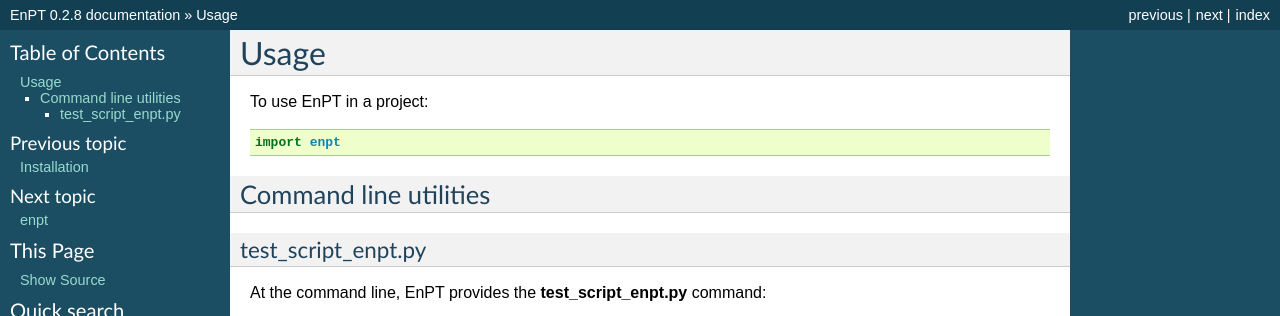
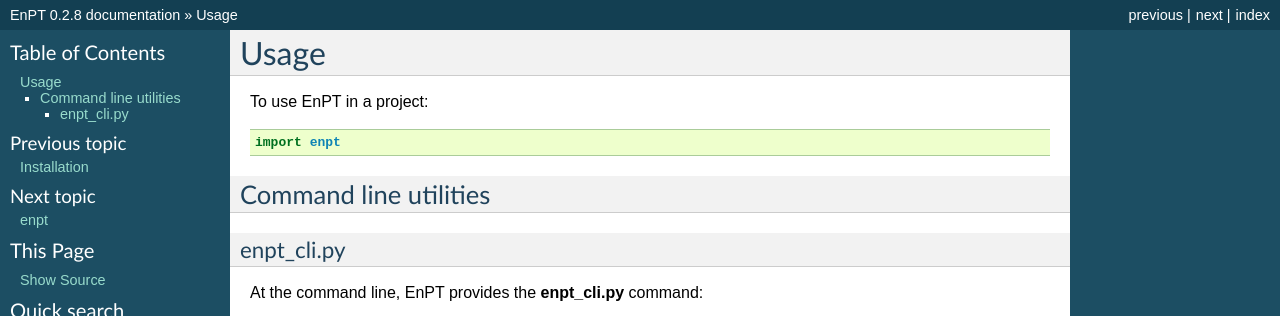
Before and after one commit to GFZ/enpt, a Sphinx documentation site: the page built from docs/usage.rst, in a window 1280 px wide, cut to the strip 0-316 px from the top of the page. Built offline with Sphinx 7.4.7, drawn with Linux system fonts in a browser that asks for light colours; pages that are not in the unit, such as notebooks, are missing from menus.

Commit message:
Fixed sphinx docs.

```diff
--- a/docs/usage.rst
+++ b/docs/usage.rst
@@ -8,12 +8,12 @@ To use EnPT in a project::
 Command line utilities
 **********************
 
-test_script_enpt.py
--------------------
+enpt_cli.py
+-----------
 
-At the command line, EnPT provides the **test_script_enpt.py** command:
+At the command line, EnPT provides the **enpt_cli.py** command:
 
 .. argparse::
-   :filename: ./../bin/test_script_enpt.py
-   :func: get_parser
-   :prog: test_script_enpt.py
+   :filename: ./../bin/enpt_cli.py
+   :func: get_enpt_argparser
+   :prog: enpt_cli.py
```
